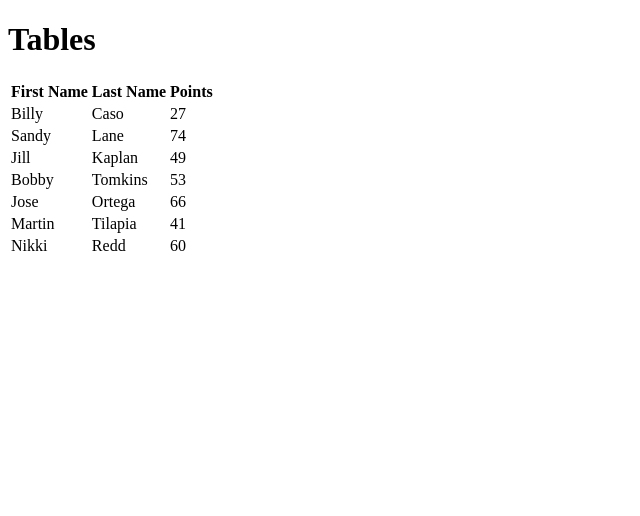
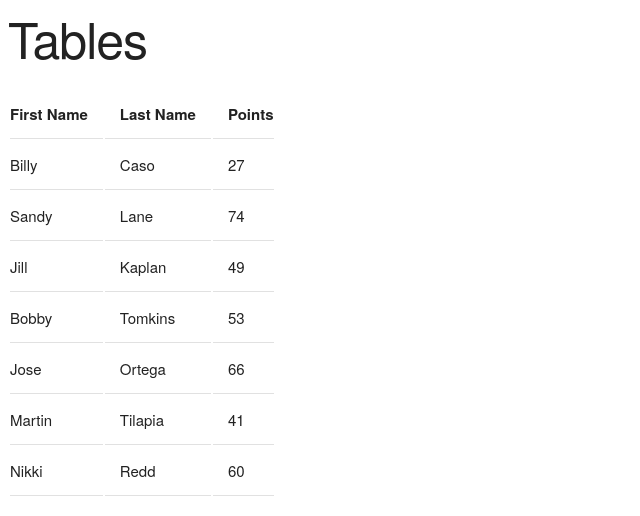
Before and after one commit to zikario/tables-for-days, a plain HTML site: page index.html in a window 1280 px wide. Shown: the whole page, without its empty margins (0-640 px from the left). Drawn offline with nearby package versions, Linux system fonts and the light colour scheme.

Commit message:
adding css library

```diff
--- a/index.html
+++ b/index.html
@@ -1,6 +1,9 @@
 <!DOCTYPE html>
 <html>
   <head>
+    <link rel="stylesheet" href="https://cdnjs.cloudflare.com/ajax/libs/skeleton/2.0.4/skeleton.min.css"/>
+
+<meta name="viewport" content="width=device-width, initial-scale=1.0">
     <meta charset="utf-8">
     <title>Stats Tables</title>
   </head>
```
